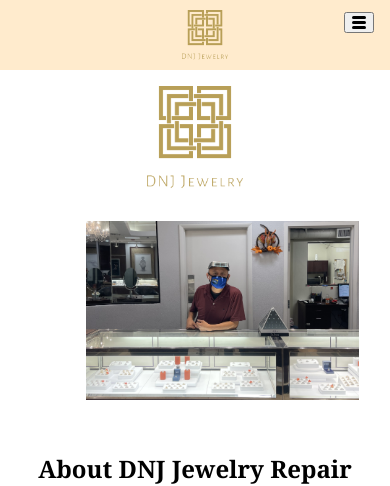
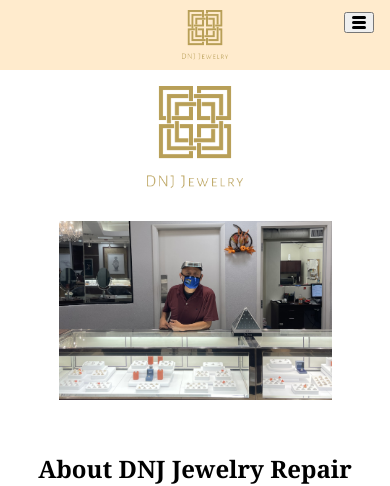
Before and after one commit to hulaus/DNJ-Jewelry-Repair, a React (Create React App) app in the folder dnj-jewelry/: page /Aboutus in a window 390 px wide. Shown: the top 486 px of the page. Built offline with nearby package versions, Linux system fonts and the light colour scheme.

Commit message:
Styled about us page for resize

```diff
--- a/dnj-jewelry/src/App.css
+++ b/dnj-jewelry/src/App.css
@@ -323,7 +323,6 @@ box-shadow: 0px 0px 10px rgba(0, 0, 0, 0.1);
 
   .g-3 {
     flex-direction: column;
-    padding-left: 3rem;
   }
 
   .ContactUsContainer {
@@ -337,11 +336,12 @@ box-shadow: 0px 0px 10px rgba(0, 0, 0, 0.1);
   .ContactUsInfo {
     width: 100%;
     text-align: center;
+    margin-left: 0;
   }
 
   .aboutUsPic {
     align-items: center;
-    padding-left: 3.4rem;
+
   }
 }
 
```
